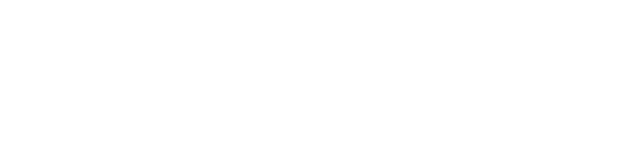
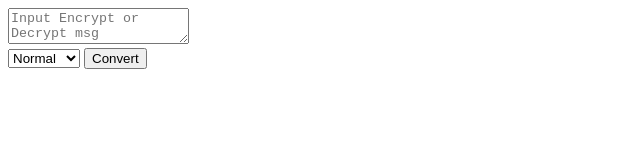
Before and after one commit to littleblack111/appleconverter, a plain HTML site: page index.html in a window 1280 px wide. Shown: the whole page, without its empty margins (0-640 px from the left). Drawn offline with Linux system fonts and the light colour scheme.

Commit message:
change input text to placeholder
Please enter the commit message for your changes. Lines starting
with '#' will be ignored, and an empty message aborts the commit.

interactive rebase in progress; onto fd34a87
Last command done (1 command done):
   pick 6703113 change input text to placeholder
Next commands to do (2 remaining commands):
   pick e04adc8 init
   pick 9e5475c update
You are currently rebasing branch 'main' on 'fd34a87'.

Changes to be committed:
modified:   index.html

```diff
--- a/index.html
+++ b/index.html
@@ -3,10 +3,18 @@
 <head>
     <meta charset="UTF-8">
     <meta name="viewport" content="width=device-width, initial-scale=1.0">
-    <script src="/main.js"></script>
-    <title>Apple comverter</title>
+    <title>Apple converter</title>
 </head>
 <body>
-
+    <div class="input">
+        <textarea id="input" placeholder="Input Encrypt or Decrypt msg"></textarea>
+    </div>
+    <select id="mode">
+        <option value="normal">Normal</option>
+        <option value="reverse">Reverse</option>
+    </select>
+    <button id="convert">Convert</button>
+    <div class="output" id="output"></div>
+    <script defer src="/main.js"></script>
 </body>
 </html>
```
